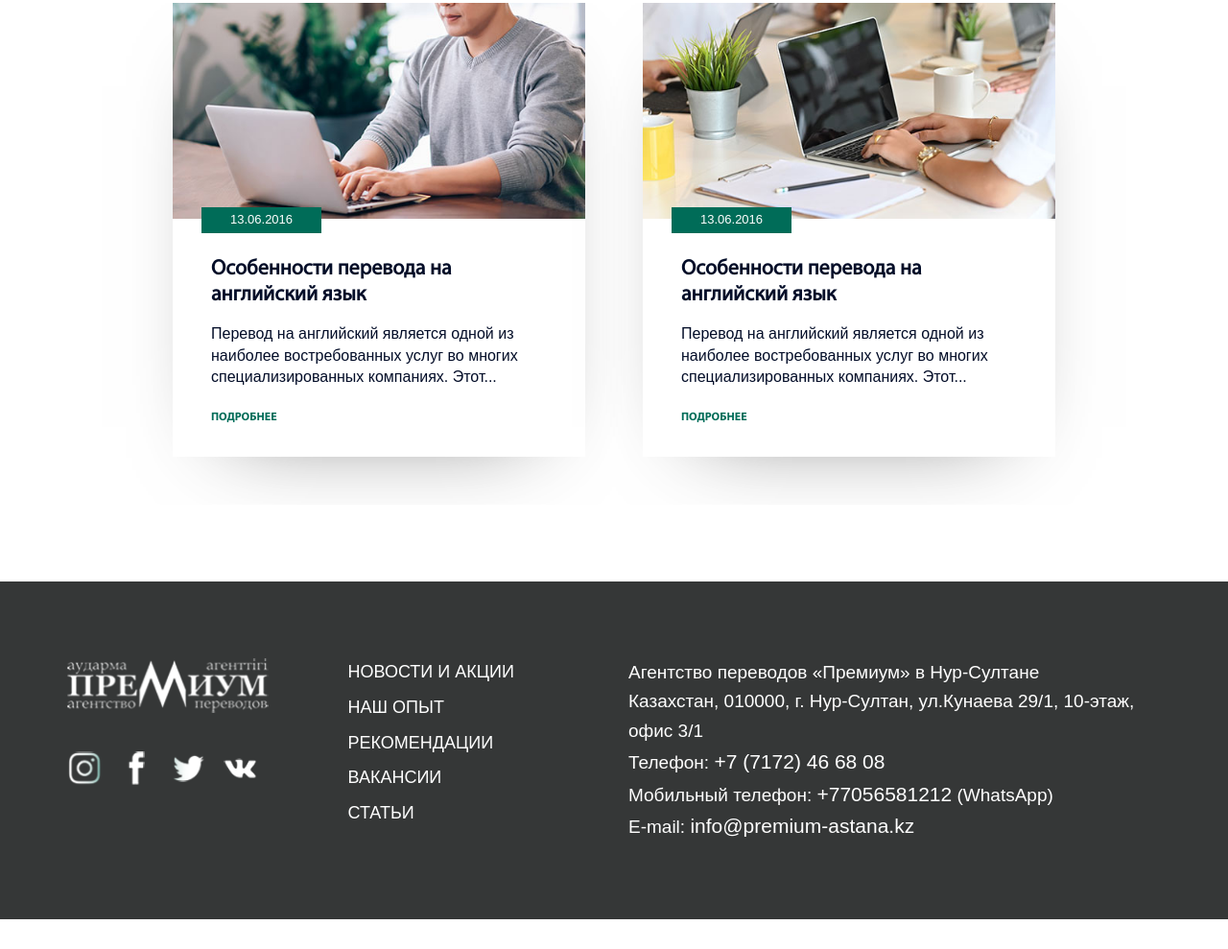
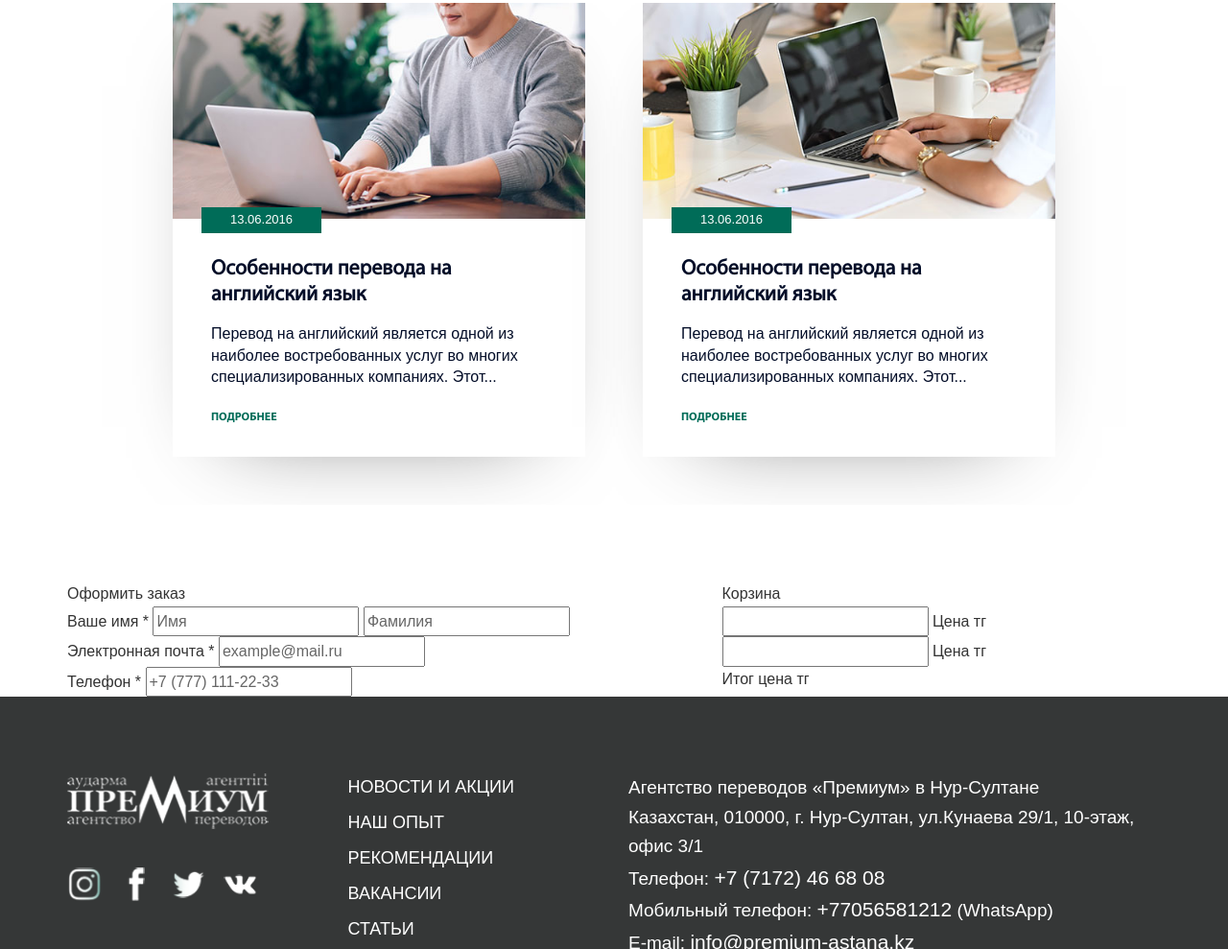
Before and after one commit to zhuman07/premium_site, a website: page app/index.html in a window 1280 px wide. Shown: the part 11011-12000 px from the top of the page at 96% size. Before the commit the page ends 11969 px from the top, so only its background shows below. Drawn offline with Linux system fonts and the light colour scheme; some packages are replaced by stand-ins of ours; a web font is replaced by a local one.

Commit message:
working on order form

```diff
--- a/app/index.html
+++ b/app/index.html
@@ -672,6 +672,47 @@
 			</div>
 		</div>
 
+        <form class="order-form">
+            <div class="container">
+                <div class="row">
+                    <div class="col-md-7">
+                        <div class="order-form-block">
+                            <div class="order-form-block__title">Оформить заказ</div>
+                            <div class="order-form-block__group">
+                                <label for="">Ваше имя *</label>
+                                <input type="text" placeholder="Имя">
+                                <input type="text" placeholder="Фамилия">
+                            </div>
+                            <div class="order-form-block__group">
+                                <label for="">Электронная почта *</label>
+                                <input type="text" placeholder="example@mail.ru">
+                            </div>
+                            <div class="order-form-block__group">
+                                <label for="">Телефон *</label>
+                                <input type="text" placeholder="+7 (777) 111-22-33">
+                            </div>
+                        </div>
+                    </div>
+                    <div class="col-md-5">
+                        <div class="order-form-basket">
+                            <div class="order-form-basket__title">Корзина</div>
+                            <div class="order-form-basket__group">
+                                <input type="text">
+                                <span>Цена  тг</span>
+                            </div>
+                            <div class="order-form-basket__group">
+                                <input type="text">
+                                <span>Цена  тг</span>
+                            </div>
+                            <div class="order-form-basket__result">
+                                Итог <span>цена</span> тг
+                            </div>
+                        </div>
+                    </div>
+                </div>
+            </div>
+        </form>
+
 		<footer>
 			<div class="container">
 				<div class="row">
```
